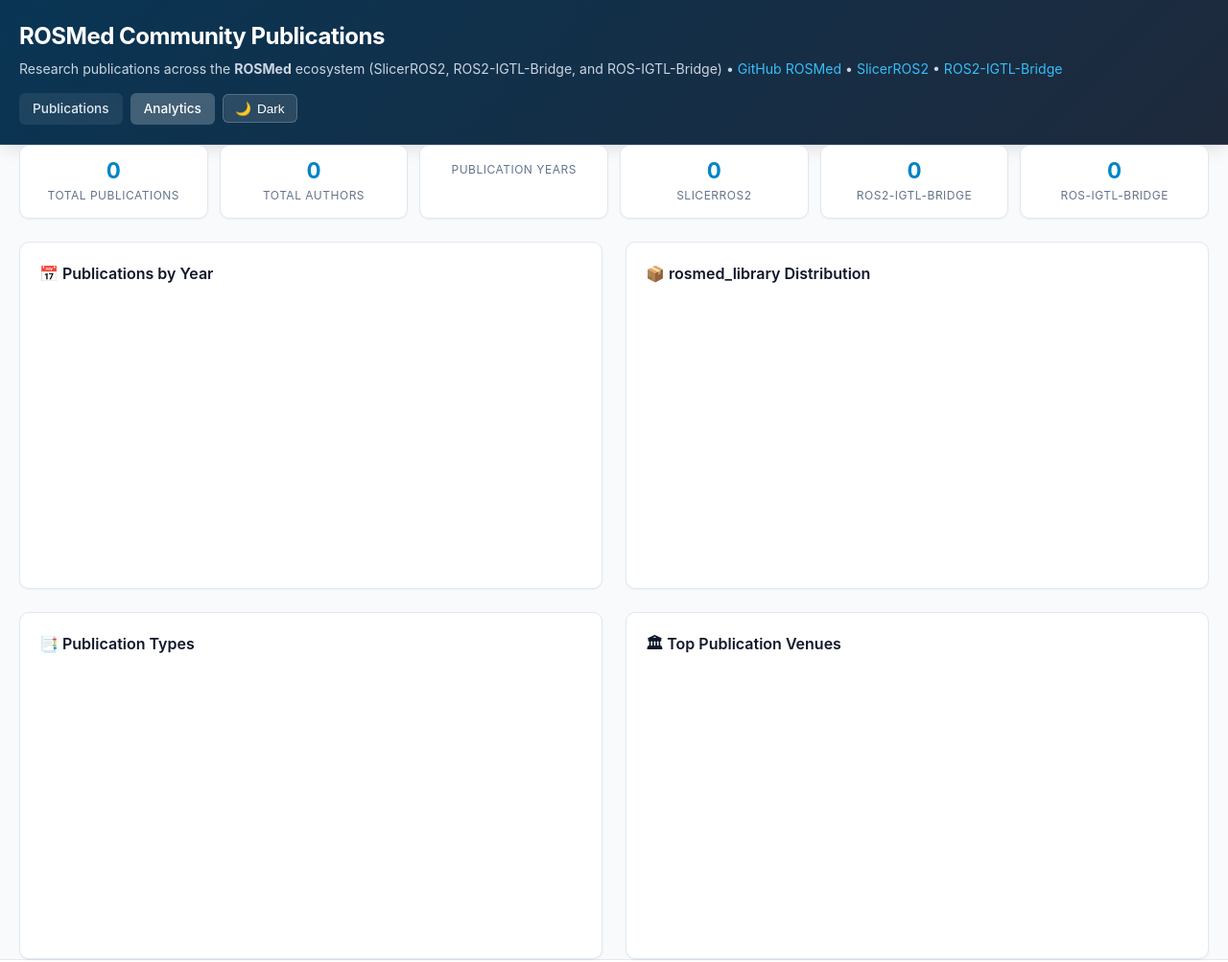
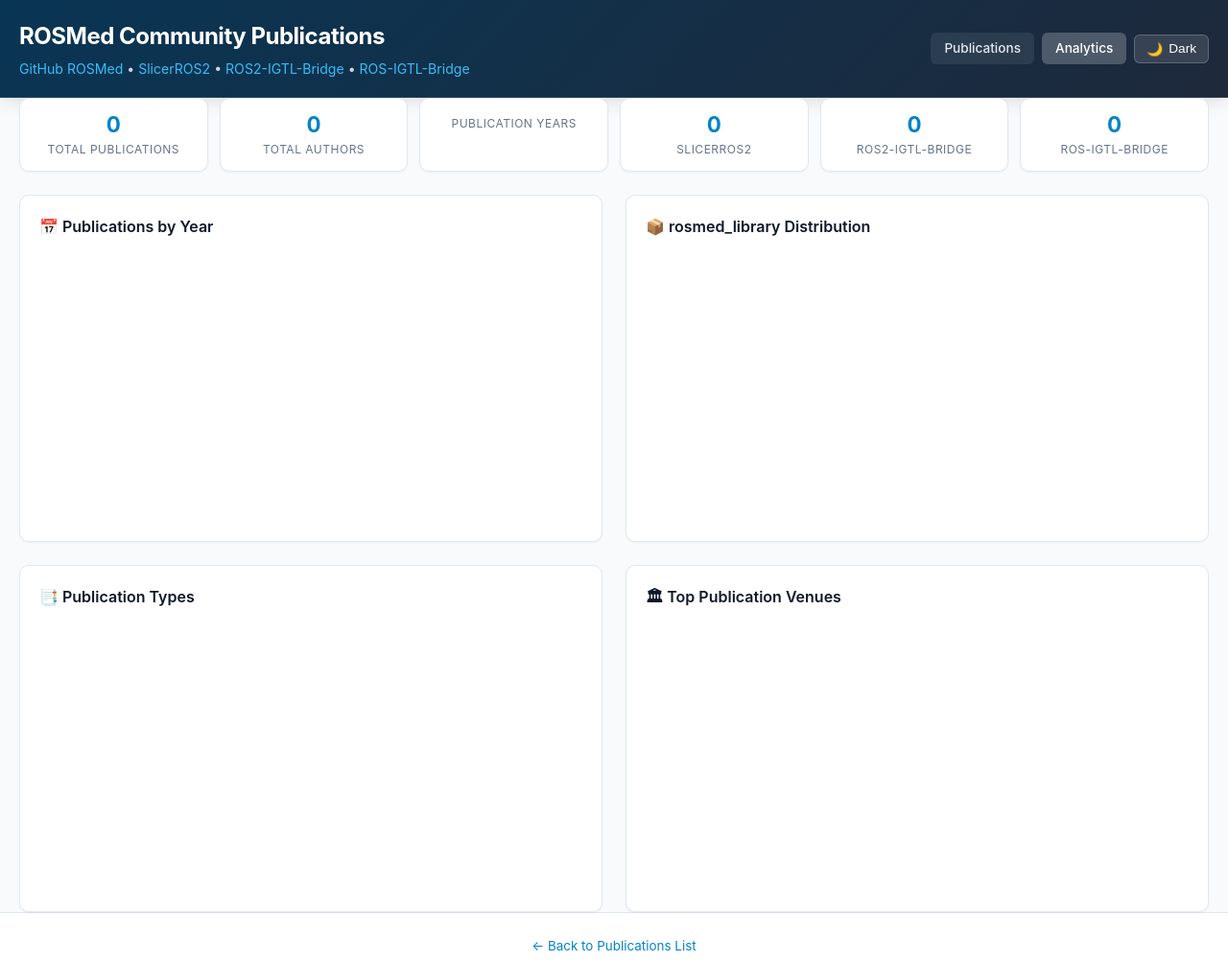
Before and after one commit to rosmed/community-publications, a plain HTML site: page analytics.html in a window 1280 px wide. Shown: the top 1003 px of the page at 96% size. Drawn offline with nearby package versions, Linux system fonts and the light colour scheme; no server answers.

Commit message:
Remove ecosystem description sentence from subtitle on both pages

```diff
--- a/analytics.html
+++ b/analytics.html
@@ -35,14 +35,14 @@
                         <div>
                             <h1>ROSMed Community Publications</h1>
                             <p class="subtitle">
-                                Research publications across the <strong>ROSMed</strong> ecosystem
-                                (SlicerROS2, ROS2-IGTL-Bridge, and ROS-IGTL-Bridge) •
                                 <a href="https://github.com/rosmed" target="_blank"
                                     rel="noopener noreferrer">GitHub ROSMed</a> •
                                 <a href="https://github.com/rosmed/slicer_ros2_module" target="_blank"
                                     rel="noopener noreferrer">SlicerROS2</a> •
                                 <a href="https://github.com/openigtlink/ros2_igtl_bridge" target="_blank"
-                                    rel="noopener noreferrer">ROS2-IGTL-Bridge</a>
+                                    rel="noopener noreferrer">ROS2-IGTL-Bridge</a> •
+                                <a href="https://github.com/openigtlink/ROS-IGTL-Bridge" target="_blank"
+                                    rel="noopener noreferrer">ROS-IGTL-Bridge</a>
                             </p>
                         </div>
                     </div>
```
Also changed, not shown: index.html (+3 -3 lines).
